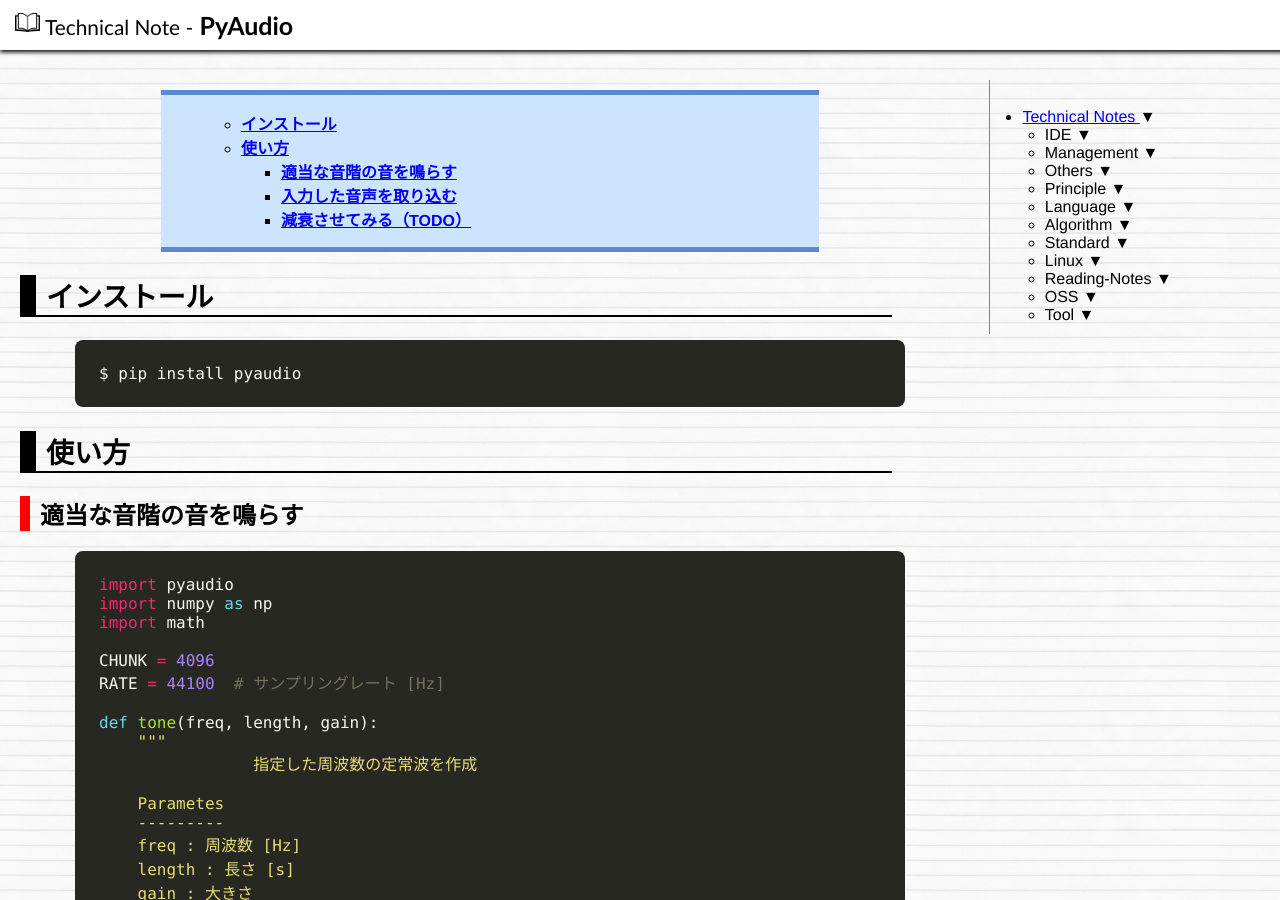
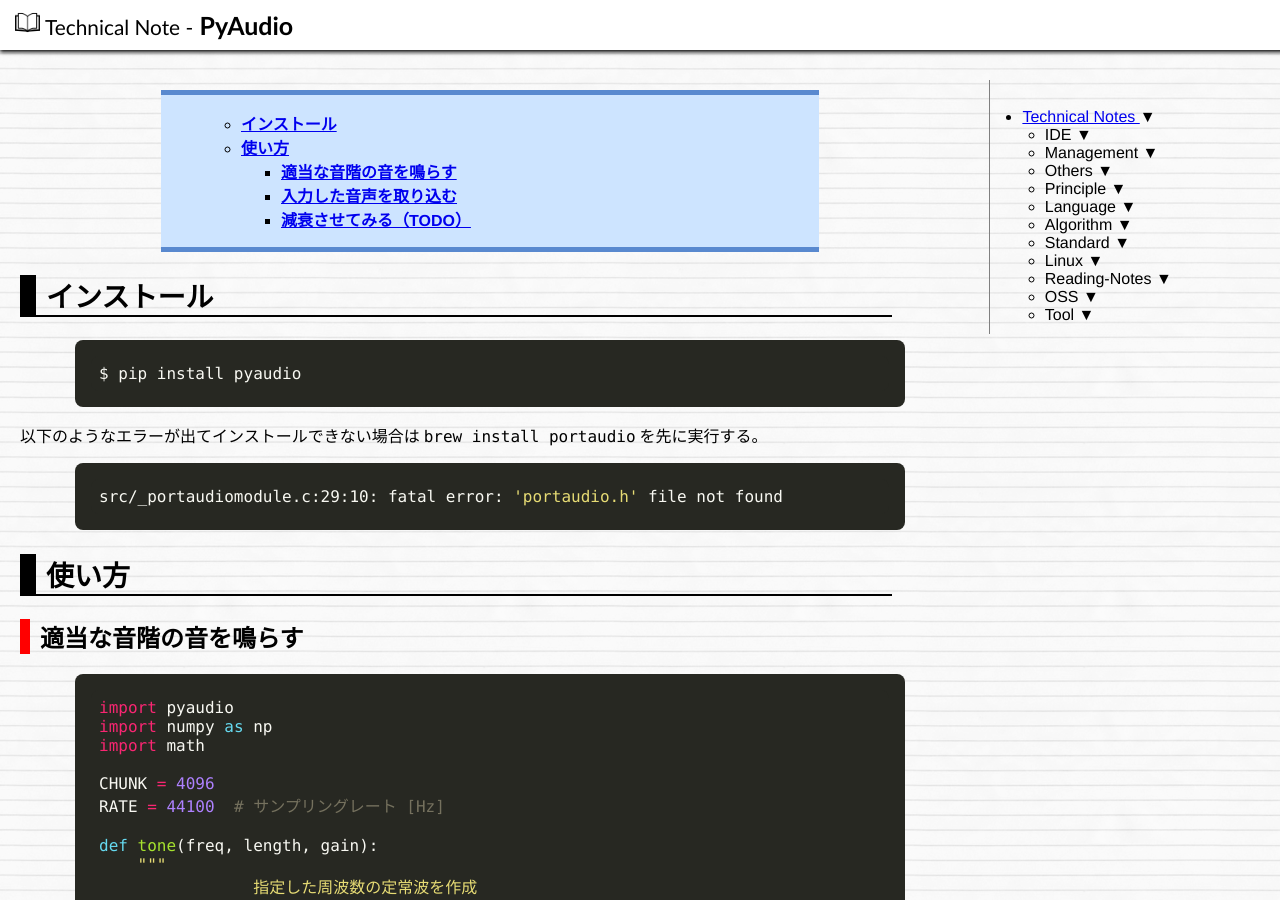
Before and after one commit to hkawabata/technical-note, a Jekyll site: the page built from docs/note/Language/Python/Library/pyaudio.md, in a window 1280 px wide and 900 px high. Built offline with Jekyll 4.4.1, drawn with Linux system fonts in a browser that asks for light colours; nearby versions of some CDN libraries; our own code applies the rules of GitHub Pages for plain Markdown files.

Commit message:
Update pyaudio.md

````diff
--- a/docs/note/Language/Python/Library/pyaudio.md
+++ b/docs/note/Language/Python/Library/pyaudio.md
@@ -6,6 +6,12 @@
 
 ```bash
 $ pip install pyaudio
+```
+
+以下のようなエラーが出てインストールできない場合は`brew install portaudio`を先に実行する。
+
+```bash
+src/_portaudiomodule.c:29:10: fatal error: 'portaudio.h' file not found
 ```
 
 # 使い方
````
